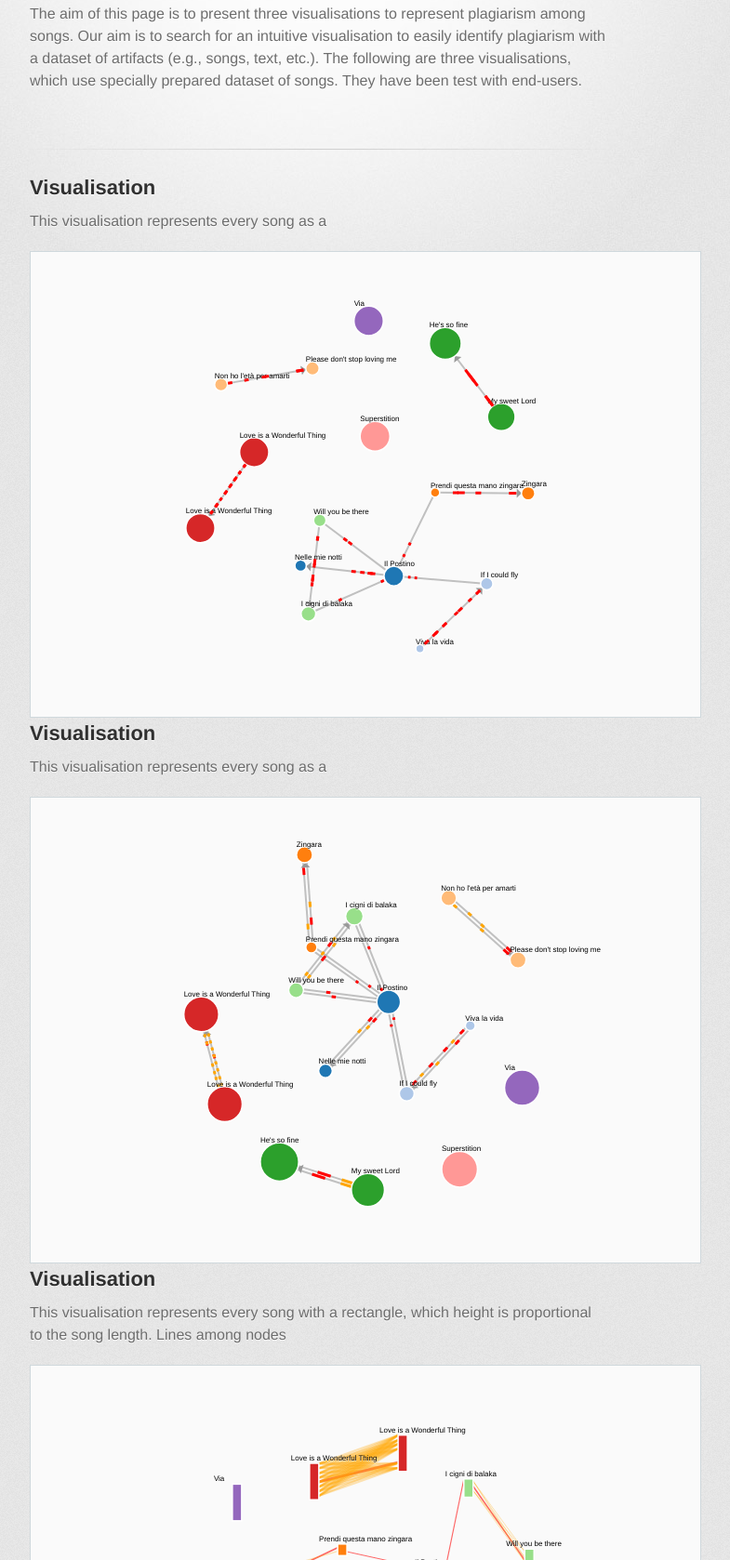
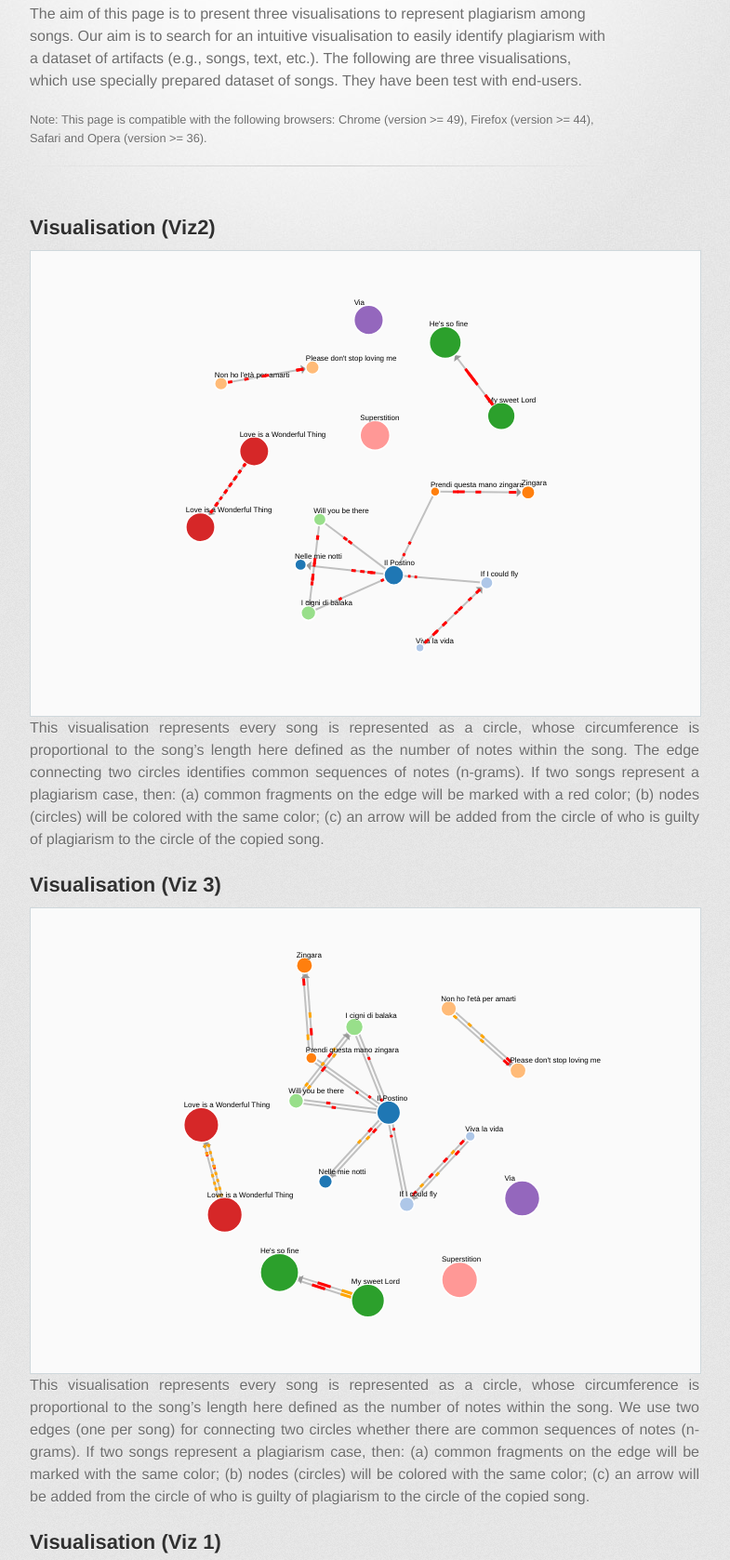
Before and after one commit to donpir/graphvislib, a plain HTML site: page demo/01Plagiarism/index.html in a window 1280 px wide. Shown: the part 231-1909 px from the top of the page at 93% size, without its empty margins (298-1083 px from the left). Drawn offline with Linux system fonts and the light colour scheme; a web font is replaced by a local one.

Commit message:
Updated the description of demo visualisations

```diff
--- a/demo/01Plagiarism/index.html
+++ b/demo/01Plagiarism/index.html
@@ -59,6 +59,11 @@
             margin: auto;
             padding: 1px;
         }
+
+		section > p {
+			width: 720px;
+		}
+
         div.left {
             width: 100%;
             height: 500px;
@@ -98,37 +103,40 @@
 				The following are three visualisations, which use specially prepared dataset of songs.
 				They have been test with end-users.
 			</p>
+			<p style="font-size: .8em;">
+			Note: This page is compatible with the following browsers: Chrome (version >= 49), Firefox (version >= 44), Safari and Opera (version >= 36).
+			</p>
+			<hr>
         </header>
-
-		<hr>
 
         <section id="main_content">
 
-			<h2>Visualisation </h2>
-			<p>This visualisation represents every song as a </p>
+			<h2>Visualisation (Viz2)</h2>
 			<section class="viz">
 				<div id="placeholderViz2" class="left"> </div>
 			</section>
+			<p style="text-align: justify; text-justify: inter-word;">This visualisation represents every song is represented as a circle, whose circumference is proportional to the song’s length here defined as the number of notes within the song. The edge connecting two circles identifies common sequences of notes (n-grams). If two songs represent a plagiarism case, then: (a) common fragments on the edge will be marked with a red color; (b) nodes (circles) will be colored with the same color; (c) an arrow will be added from the circle of who is guilty of plagiarism to the circle of the copied song. </p>
 
-			<h2>Visualisation</h2>
-			<p>This visualisation represents every song as a </p>
+			<h2>Visualisation (Viz 3)</h2>
 			<section class="viz">
 				<div id="placeholderViz3" class="left"> </div>
 			</section>
+			<p style="text-align: justify; text-justify: inter-word;">This visualisation represents every song is represented as a circle, whose circumference is proportional to the song’s length here defined as the number of notes within the song. We use two edges (one per song) for connecting two circles whether there are common sequences of notes (n-grams). If two songs represent a plagiarism case, then: (a) common fragments on the edge will be marked with the same color; (b) nodes (circles) will be colored with the same color; (c) an arrow will be added from the circle of who is guilty of plagiarism to the circle of the copied song.</p>
 
-			<h2>Visualisation</h2>
-			<p>
-				This visualisation represents every song with a rectangle, which height is proportional to the song
-				length. Lines among nodes
-			</p>
+			<h2>Visualisation (Viz 1)</h2>
 			<section class="viz">
 				<div id="placeholderViz1" class="left"> </div>
 			</section>
+			<p style="text-align: justify; text-justify: inter-word;">This visualisation represents  every song is represented as a rectangle, whose height is proportional to the song’s length here defined as the number of notes within the song. The line connecting two rectangles identifies common sequences of notes (n-grams). The extremities of the lines identify, respectively, the points of the song in which the common n-grams are placed. The line thickness is proportional to the dimension of n-grams. If two songs represent a plagiarism case, the same color will be used for the corresponding rectangles.
+			</p>
 
 			<h2>Evaluation study</h2>
 
+			<p>
 			The three visualisations have been evaluated with 36 participants who performed tasks in random order.
-			The questionnaire is available <a href="Questionnaire.pdf">here</a>.
+			The questionnaire is available <a target="_blank" href="Questionnaire.pdf">here</a>.
+			The tasks performed are available <a target="_blank" href="Tasks.pdf">here</a> in paper format. These tasks during the evaluation phase have been presented in random order using the open source framework available <a target="_blank" href="https://github.com/donpir/viztestrunner">VizTestRunner</a>.
+			</p>
 		</section>
 
 	</div>
```
